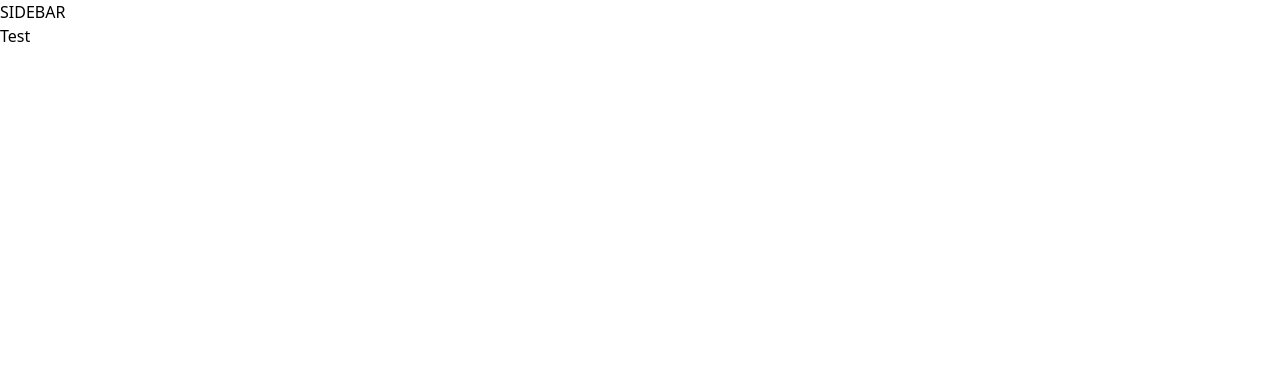
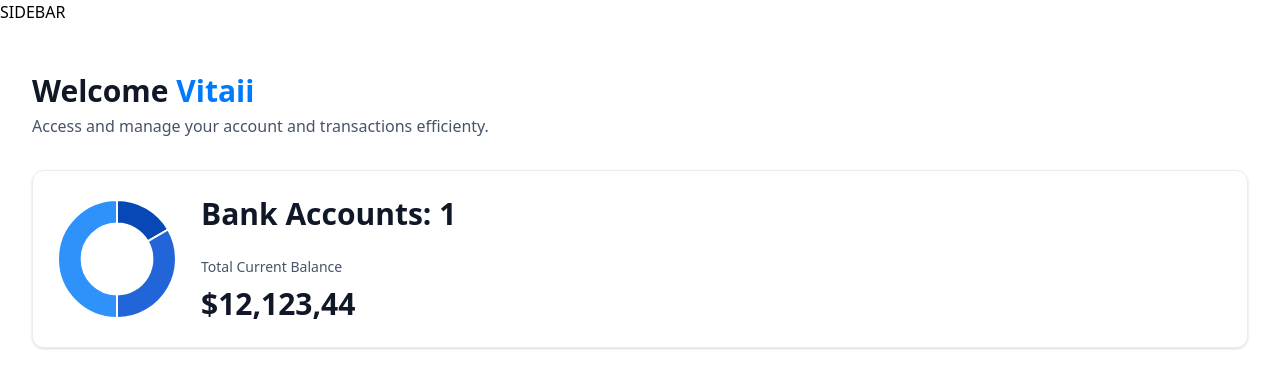
Before and after one commit to vitalii-prkh/banking, a Next.js app: page / in a window 1280 px wide. Shown: the top 388 px of the page. Built offline with nearby package versions, Linux system fonts and the light colour scheme.

Commit message:
Added new components (`Header`, `DoughnutChart`, `AnimatedCounter`, `TotalBalanceBox`) and integrated them into the homepage. Updated dependencies to include `chart.js`, `react-chartjs-2`, and `react-countup`.

```diff
--- a/app/(root)/page.tsx
+++ b/app/(root)/page.tsx
@@ -1,8 +1,29 @@
+import {Header} from "@/components/Header";
+import {TotalBalanceBox} from "@/components/TotalBalanceBox";
+
 function PageHome() {
+  const loggedIn = {
+    firstName: "Vitaii",
+  };
+
   return (
-    <div>
-      <h1>Test</h1>
-    </div>
+    <section className="home">
+      <div className="home-content">
+        <header className="home-header">
+          <Header
+            type="greeting"
+            title="Welcome"
+            user={loggedIn?.firstName || "Guest"}
+            subtext="Access and manage your account and transactions efficienty."
+          />
+          <TotalBalanceBox
+            accounts={[]}
+            totalBanks={1}
+            totalCurrentBalance={12123.44}
+          />
+        </header>
+      </div>
+    </section>
   );
 }
 
--- /dev/null
+++ b/components/AnimatedCounter.tsx
@@ -0,0 +1,17 @@
+"use client";
+
+import CountUp from "react-countup";
+
+export function AnimatedCounter(props: {amount: number}) {
+  return (
+    <div className="w-full">
+      <CountUp
+        duration={2.75}
+        decimals={2}
+        decimal=","
+        prefix="$"
+        end={props.amount}
+      />
+    </div>
+  );
+}
--- /dev/null
+++ b/components/DoughnutChart.tsx
@@ -0,0 +1,38 @@
+"use client";
+
+import React from "react";
+import {Chart as ChartJS, ArcElement, Tooltip, Legend} from "chart.js";
+import {Doughnut} from "react-chartjs-2";
+
+ChartJS.register(ArcElement, Tooltip, Legend);
+
+type DoughnutChartProps = {
+  accounts: Account[];
+};
+
+export function DoughnutChart(props: DoughnutChartProps) {
+  const data = {
+    datasets: [
+      {
+        label: "Banks",
+        data: [1250, 2500, 3750],
+        backgroundColor: ["#0747b6", "#2265d8", "#2f91fa"],
+      },
+    ],
+    labels: ["Bank 1", "Bank 2", "Bank 3"],
+  };
+
+  return (
+    <Doughnut
+      data={data}
+      options={{
+        cutout: "60%",
+        plugins: {
+          legend: {
+            display: false,
+          },
+        },
+      }}
+    />
+  );
+}
--- /dev/null
+++ b/components/Header.tsx
@@ -0,0 +1,20 @@
+type HeaderProps = {
+  type?: "title" | "greeting";
+  title: string;
+  subtext: string;
+  user: string;
+};
+
+export function Header(props: HeaderProps) {
+  return (
+    <div className="header-box">
+      <h1 className="header-box-title">
+        {props.title}
+        {props.type === "greeting" && (
+          <span className="text-bank-gradient">&nbsp;{props.user}</span>
+        )}
+      </h1>
+      <p className="header-box-subtext">{props.subtext}</p>
+    </div>
+  );
+}
--- /dev/null
+++ b/components/TotalBalanceBox.tsx
@@ -0,0 +1,27 @@
+import {AnimatedCounter} from "@/components/AnimatedCounter";
+import {DoughnutChart} from "@/components/DoughnutChart";
+
+type TotalBalanceBoxProps = {
+  accounts: Account[];
+  totalBanks: number;
+  totalCurrentBalance: number;
+};
+
+export function TotalBalanceBox(props: TotalBalanceBoxProps) {
+  return (
+    <section className="total-balance">
+      <div className="total-balance-chart">
+        <DoughnutChart accounts={props.accounts} />
+      </div>
+      <div className="flex flex-col gap-6">
+        <h2 className="header-box-title">Bank Accounts: {props.totalBanks}</h2>
+        <div className="flex flex-col gap-2">
+          <p className="total-balance-label">Total Current Balance</p>
+          <div className="total-balance-amount flex-center gap-2">
+            <AnimatedCounter amount={props.totalCurrentBalance} />
+          </div>
+        </div>
+      </div>
+    </section>
+  );
+}
--- a/package.json
+++ b/package.json
@@ -11,12 +11,15 @@
     "format:fix": "prettier --write ."
   },
   "dependencies": {
+    "chart.js": "^4.5.0",
     "class-variance-authority": "^0.7.1",
     "clsx": "^2.1.1",
     "lucide-react": "^0.544.0",
     "next": "15.5.4",
     "query-string": "^9.3.1",
     "react": "19.1.0",
+    "react-chartjs-2": "^5.3.0",
+    "react-countup": "^6.5.3",
     "react-dom": "19.1.0",
     "tailwind-merge": "^3.3.1",
     "tailwindcss-animate": "^1.0.7"
```
Also changed, not shown: 1 other file (tests, documents, lock files or other folders).
